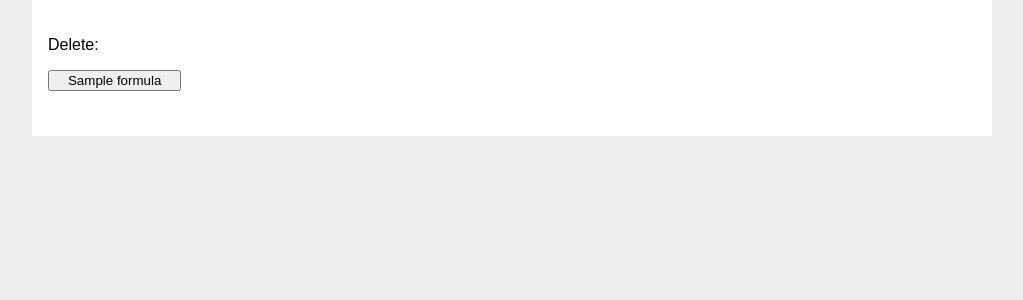
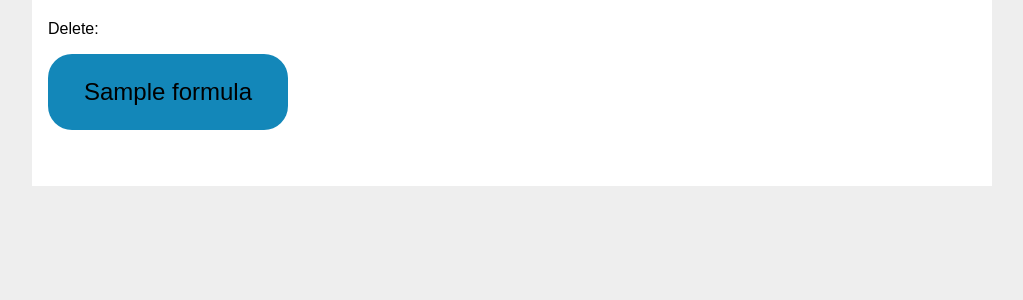
Before and after one commit to hselle/pig, a Flask app: page /formulas/delete in a window 1280 px wide. Shown: the part 91-391 px from the top of the page, without its empty margins (128-1151 px from the left). Run offline with Flask 2, Linux system fonts and the light colour scheme; tables that the repository leaves empty hold one stand-in row (values such as "Sample post").

Commit message:
more pretty buttons

```diff
--- a/static/style.css
+++ b/static/style.css
@@ -34,7 +34,19 @@ input[type=submit] { align-self: start; min-width: 10em; }
     border: none;
 }
 .navbar a{
-  color: black;
+    color: black;
+}
+.deletebtn {
+    background-color: #1387B9;
+    color: black;
+    padding: 24px;
+    font-size: 24px;
+    border-radius: 24px;
+    border: none;
+}
+
+.deletebtn a{
+    color: black;
 }
 /* Dropdown Button */
 .dropbtn {
--- a/templates/delete.html
+++ b/templates/delete.html
@@ -5,13 +5,12 @@ Delete an entry
 {% endblock %}
 
 {% block content %}
+  <p>Delete:</p>
   {% for formula in formulas %}
     <article class=formula>
       <form method="post">
-        <p>Delete:</p>
-        <input name="delete" id="delete" type="submit" value="{{ formula['title'] }}">
+        <input name="delete" id="delete" type="submit" value="{{ formula['title'] }}" class="deletebtn">
       </form>
-      </a>
     </article>
   {% endfor %}
 {% endblock %}
```
